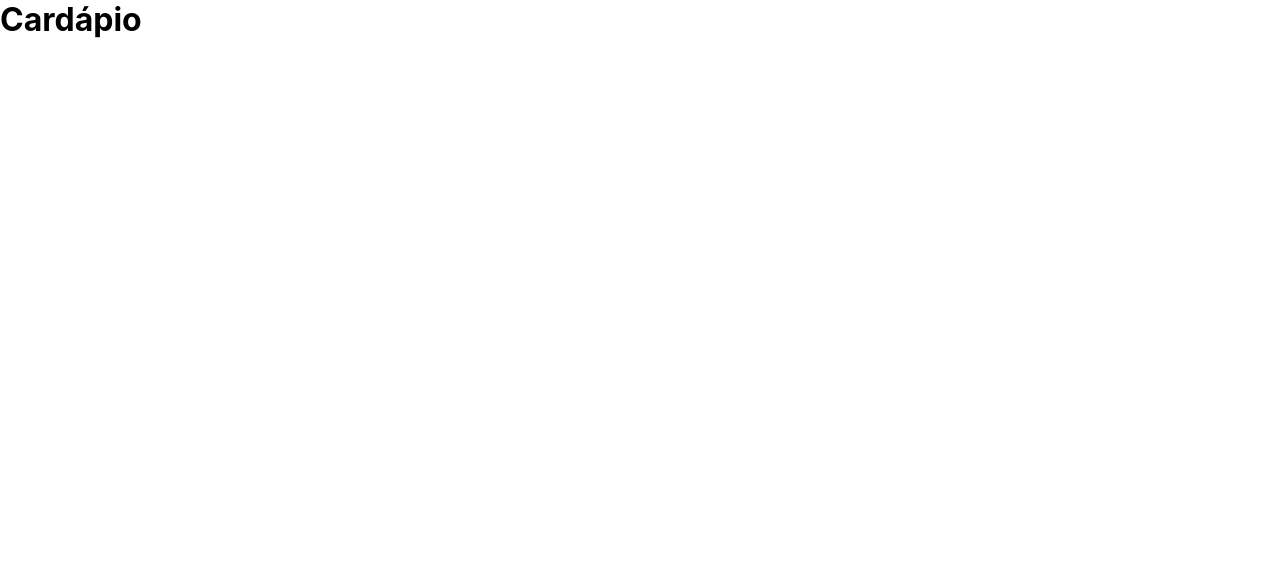
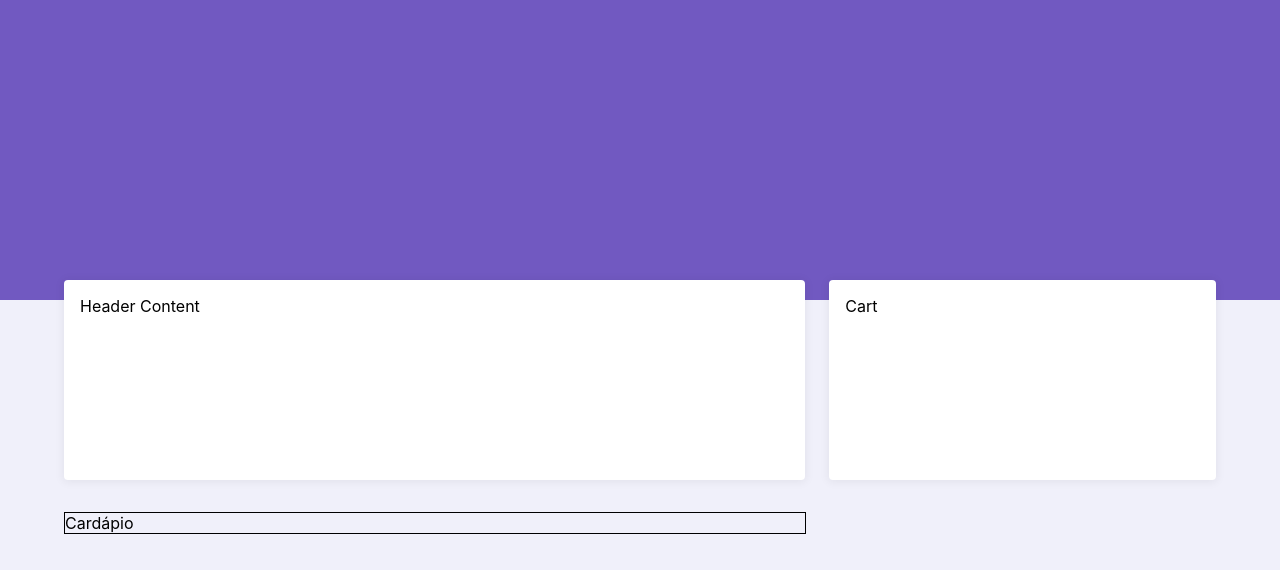
Before and after one commit to lucas95santos/quick-meal-web, a React (Create React App) app: page / in a window 1280 px wide. Shown: the top 570 px of the page. Built offline with nearby package versions, Linux system fonts and the light colour scheme.

Commit message:
Definindo um container padrão para o conteúdo

```diff
--- /dev/null
+++ b/src/containers/MainContent/index.js
@@ -0,0 +1,26 @@
+import React from 'react';
+// styles
+import './styles.css';
+
+const MainContent = ({ children }) => {
+  return (
+    <div className="main-content">
+      <header>
+        <div className="header__background" />
+        <div className="header__container">
+          <div className="card header__info">
+            Header Content
+          </div>
+          <div className="card header__cart">
+            Cart
+          </div>
+        </div>
+      </header>
+      <main className="container-sm">
+        {children}
+      </main>
+    </div>
+  );
+}
+
+export default MainContent;
--- /dev/null
+++ b/src/containers/MainContent/styles.css
@@ -0,0 +1,40 @@
+.main-content {
+  min-height: 100vh;
+}
+
+header {
+  position: relative;
+  height: 60vh;
+  margin-bottom: calc(var(--default-space)*4);
+}
+
+.header__background {
+  height: 300px;
+  background-color: #7159c1;
+}
+
+.header__container {
+  position: absolute;
+  bottom: 0;
+  left: 5%;
+  width: 90%;
+  display: flex;
+  justify-content: space-between;
+  gap: calc(var(--default-space)*3);
+  height: 200px;
+}
+
+.header__info {
+  flex: 2;
+}
+
+.header__cart {
+  flex: 1;
+  position: -webkit-sticky;
+  position: sticky;
+  top: 24px;
+}
+
+main {
+  border: 1px solid;
+}
--- /dev/null
+++ b/src/containers/index.js
@@ -0,0 +1,3 @@
+import MainContent from './MainContent';
+
+export { MainContent }
--- a/src/screens/Catalog/index.js
+++ b/src/screens/Catalog/index.js
@@ -1,12 +1,14 @@
 import React from 'react';
+// containers
+import { MainContent } from '../../containers';
 // styles
 import './styles.css';
 
 const Catalog = () => {
   return (
-    <div>
-      <h1>Cardápio</h1>
-    </div>
+    <MainContent>
+      Cardápio
+    </MainContent>
   );
 }
 
--- a/src/screens/Orders/index.js
+++ b/src/screens/Orders/index.js
@@ -1,12 +1,14 @@
 import React from 'react';
+// containers
+import { MainContent } from '../../containers';
 // styles
 import './styles.css';
 
 const Orders = () => {
   return (
-    <div>
-      <h1>Meus Pedidos</h1>
-    </div>
+    <MainContent>
+      Meus pedidos
+    </MainContent>
   );
 }
 
--- a/src/screens/Profile/index.js
+++ b/src/screens/Profile/index.js
@@ -1,12 +1,14 @@
 import React from 'react';
+// containers
+import { MainContent } from '../../containers';
 // styles
 import './styles.css';
 
 const Profile = () => {
   return (
-    <div>
-      <h1>Minha Conta</h1>
-    </div>
+    <MainContent>
+      Minha conta
+    </MainContent>
   );
 }
 
--- a/src/styles/global.css
+++ b/src/styles/global.css
@@ -1 +1,25 @@
 @import './reset.css';
+
+:root {
+  --default-space: 8px;
+  --card-background: #ffffff;
+}
+
+.container {
+  max-width: 90%;
+  margin: 0 auto;
+}
+
+.container-sm {
+  max-width: 58%;
+  margin-left: 5%;
+}
+
+.card {
+  height: 100%;
+  background-color: var(--card-background);
+  border-radius: calc(var(--default-space)/2);
+  box-shadow: 0 1px 8px 2px rgba(0,0,0,0.05);
+
+  padding: calc(var(--default-space)*2);
+}
--- a/src/styles/reset.css
+++ b/src/styles/reset.css
@@ -11,4 +11,5 @@ html, body {
   -webkit-font-smoothing: antialiased;
   -moz-osx-font-smoothing: grayscale;
   scroll-behavior: smooth;
+  background-color: #f0f0fa;
 }
```
